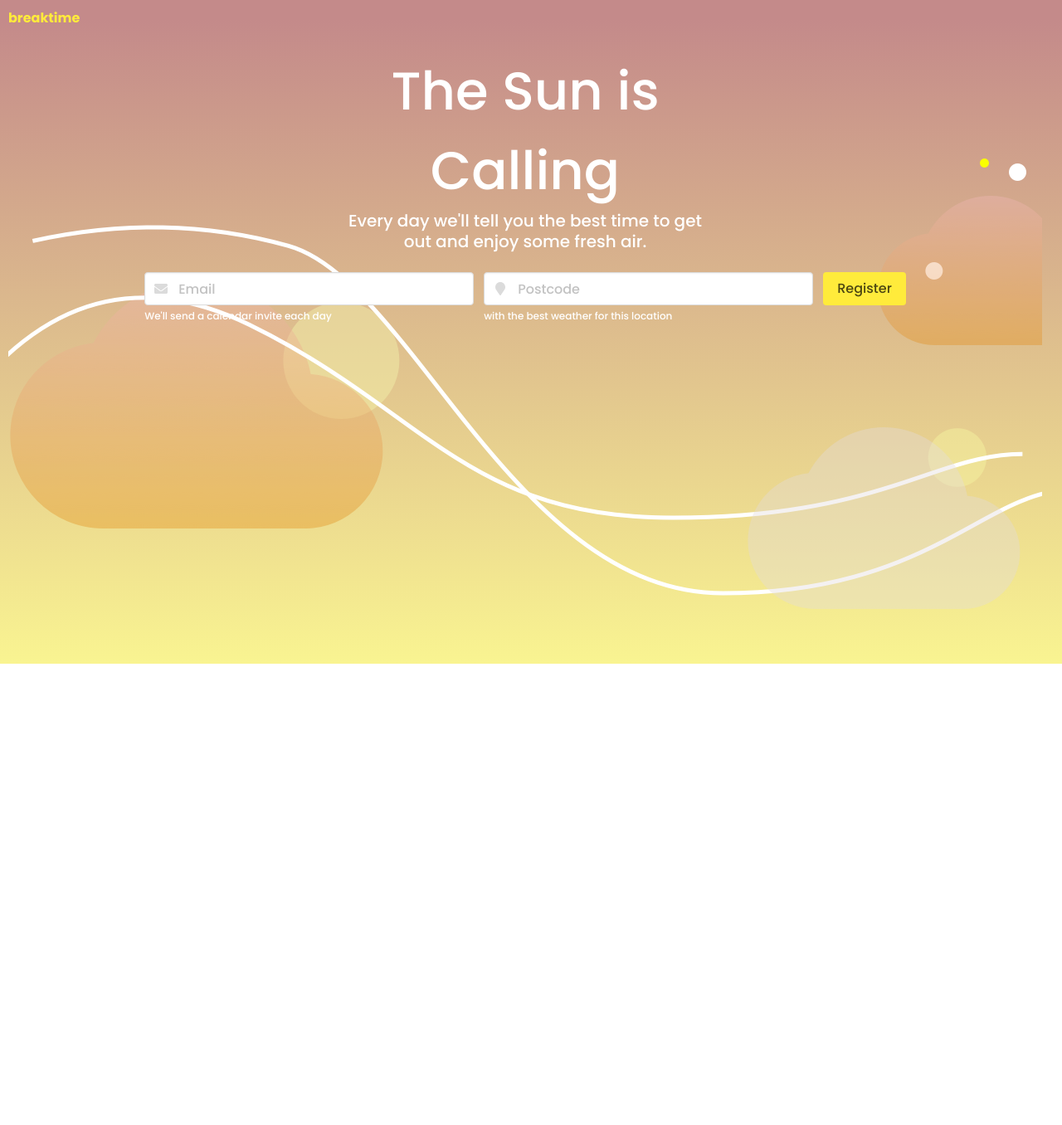
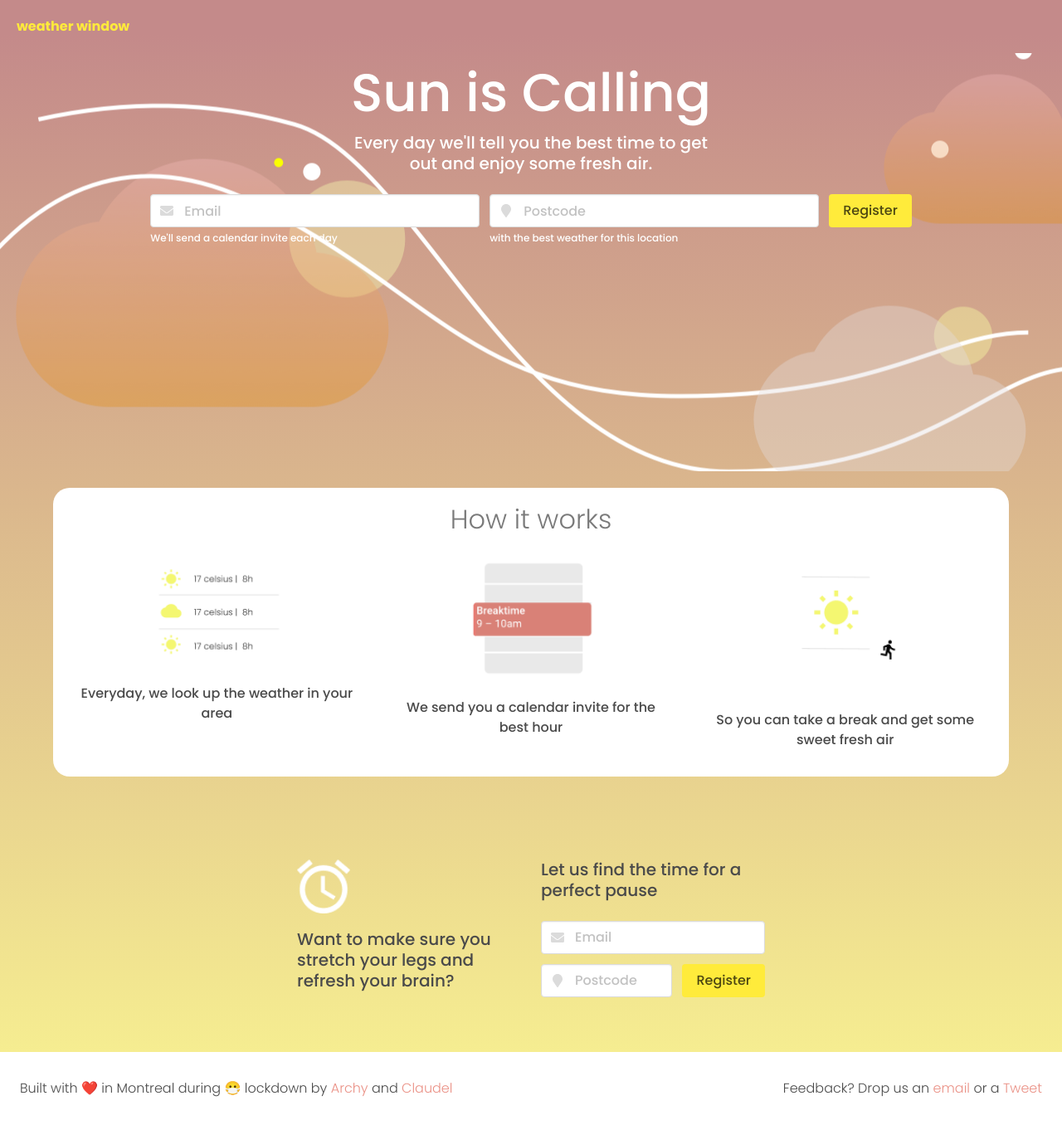
Before and after one commit to archydeberker/wildly-backend, a Flask app: page / in a window 1280 px wide. Shown: the whole page at 83% size. Before the commit the page ends 800 px from the top, so only its background shows below. Run offline with Flask 2, Linux system fonts and the light colour scheme; parts of the project's set-up code (start-up, migrations or seed data) failed here and were passed over; some libraries are stand-ins or nearby versions.

Commit message:
Finish initial implementation of Claudel's frontend design

```diff
--- a/static/assets/css/sass/mystyles.scss
+++ b/static/assets/css/sass/mystyles.scss
@@ -1,14 +1,15 @@
 @charset "utf-8";
 
 // Import a Google Font
-@import url('https://fonts.googleapis.com/css?family=Poppins:500,700');
+@import url('https://fonts.googleapis.com/css?family=Poppins:300,500,700');
 
 // Set your brand colors
-$link: rgba(127, 0, 0);
 $yellow: #FFEB3B;
 $pink: #ea9085;
 $dusk: #fdd998;
+$link: $pink;
 $primary: $yellow;
+$secondary: $pink;
 
 // Update Bulma's global variables
 $family-serif: "Times New Roman";
@@ -19,7 +20,6 @@ $size-1: 4rem;
 
 .has-bg-img { background: url('/static/assets/images/clouds.png')
                center center;
-                max-height: 50%;
                 background-repeat: no-repeat;
                 width: 100%}
 
--- a/templates/base.html
+++ b/templates/base.html
@@ -14,24 +14,28 @@
         });
       });
     });
+
     </script>
 </head>
 
 <body>
-<div class="section" style="padding-top: 10px; padding-left: 10px;
-background-image: linear-gradient(#C48A8A 3%, #F9F491); height:100%">
+
+
+<div class="section is-paddingless" style="background-image: linear-gradient(#C48A8A 3%, #F9F491);
+min-height:100%">
+
         <nav class="navbar is-transparent" role="navigation" aria-label="main navigation"
          style="background-color:transparent">
-  <div class="navbar-brand is-transparent">
-    <span class="has-text-primary has-text-weight-bold"> breaktime </span>
+        <div class="navbar-brand is-transparent" style="padding: 20px">
+            <span class="has-text-primary has-text-weight-bold"> weather window </span>
         </div>
     </nav>
-
     {% with messages = get_flashed_messages() %}
     {% if messages %}
     <ul class=flashes>
         {% for message in messages %}
-    <div class="notification is-light is-primary has-text-grey is-transparent"><button class="delete"></button>
+        <div class="notification is-light is-primary has-text-grey is-transparent">
+            <button class="delete"></button>
             {{ message }}
         </div>
         {% endfor %}
@@ -43,5 +47,11 @@ style="background-color:transparent">
     {% endblock %}
 
 </div>
+
+<div class=" section has-background-white columns" style="padding-top:20; padding-bottom:20; margin-top: 50px">
+    <div class="column is-one-half has-text-left"> <span class="has-text-weight-light" > Built with ❤️ in Montreal during 😷 lockdown by <a href="https://www.linkedin.com/in/archy-de-berker/">Archy</a> and
+        <a href="https://www.linkedin.com/in/claudelrheault/">Claudel</a> </span> </div>
+    <div class="column is-one-half has-text-right"> <span class="has-text-weight-light" > Feedback? Drop us an <a href="mailto:weatherwindowapp@gmail.com"> email </a> or a <a href="https://ctt.ac/U4Ubl"> Tweet </a></span></div>
+</div>
 </body>
 </html>
--- a/templates/register.html
+++ b/templates/register.html
@@ -1,11 +1,11 @@
 {% extends "base.html" %}
 {% block content %}
-<section class="hero has-bg-img" style="width:100%; min-height: 800px">
+<section class="hero has-bg-img" style="width:100%; padding-bottom:20%">
     <div class="container">
         <div class="columns is-centered">
             <div class="column is-half">
                 <h1 class="is-size-1 has-text-white has-text-centered">
-            The Sun is Calling
+                    Sun is Calling
                 </h1>
                 <h2 class="subtitle  has-text-white has-text-centered"> Every day we'll tell you the best time
                     to get out and enjoy some fresh air.</h2>
@@ -18,7 +18,8 @@
                 <div class="field-body">
                     <div class="field">
                         <p class="control has-icons-left has-icons-right">
-                            <input required id={{ form.email.id }} class="input" name="email" type="email" placeholder="Email">
+                            <input required id={{ form.email.id }} class="input" name="email" type="email"
+                                   placeholder="Email">
                             <span class="icon is-small is-left">
                     <i class="fas fa-envelope"></i>
                     </span>
@@ -27,7 +28,8 @@
                     </div>
                     <div class="field">
                         <p class="control has-icons-left has-icons-right">
-                            <input required id={{ form.postcode.id }} class="input" name="postcode" type="text" placeholder="Postcode">
+                            <input required id={{ form.postcode.id }} class="input" name="postcode" type="text"
+                                   placeholder="Postcode">
                             <span class="icon is-small is-left">
                     <i class="fas fa-map-marker"></i>
                     </span>
@@ -44,7 +46,73 @@
         </form>
     </div>
 </section>
-<section class="">
+<div class="container has-background-white is-rounded" style="border-radius: 20px; padding: 20px; margin-top: 20px">
+    <h1 class="has-text-centered title has-text-grey has-text-weight-light"> How it works</h1>
+    <div class="columns">
+        <div class="column has-text-centered">
+            <figure class="image">
+                <img src="/static/assets/images/breaktime-col1.png"
+                     style="width:180px; display: inline-block">
+            </figure>
+            <div class="column">Everyday, we look up the weather in your area</div>
+        </div>
+        <div class="column has-text-centered">
+            <figure class="image">
+                <img src="/static/assets/images/breaktime-col2.png"
+                     style="width:180px; display: inline-block">
+            </figure>
+            <div class="column">We send you a calendar invite for the best hour</div>
+        </div>
+        <div class="column has-text-centered">
+            <figure class="image">
+                <img src="/static/assets/images/breaktime-col3.png"
+                     style="width:180px; display: inline-block">
+            </figure>
+            <div class="column">So you can take a break and get some sweet fresh air</div>
+        </div>
+    </div>
+    <div class="columns has-text-centered is-8 is-variable">
+    </div>
+</div>
+<div class="container" style="padding-top:100px">
+    <div class="columns is-centered">
+        <div class="column is-one-quarter">
+            <figure class="image is-64x64" style="margin-bottom: 20px"><img src="/static/assets/images/clock.png">
+            </figure>
+            <p class="subtitle"> Want to make sure you stretch your legs and refresh your brain? </p>
+        </div>
+        <div class="column  is-one-quarter">
+               <form action="" method="post" novalidate>
+            {{ form.hidden_tag() }}
 
-</section>
+            <p class="subtitle"> Let us find the time for a perfect pause</p>
+            <div class="field">
+                <p class="control has-icons-left has-icons-right">
+                    <input required id={{ form.email.id }} class="input" name="email" type="email" placeholder="Email">
+                    <span class="icon is-small is-left">
+                    <i class="fas fa-envelope"></i>
+                    </span>
+                </p>
+            </div>
+            <div class="field is-horizontal">
+                <div class="field-body">
+
+                    <div class="field">
+                        <p class="control has-icons-left has-icons-right">
+                            <input required id={{ form.postcode.id }} class="input" name="postcode" type="text"
+                                   placeholder="Postcode">
+                            <span class="icon is-small is-left">
+                    <i class="fas fa-map-marker"></i>
+                    </span>
+                        </p>
+                    </div>
+                    <div class="field">
+                        <input class="button is-primary" type="submit" value="Register"/>
+                    </div>
+                </div>
+            </div>
+
+               </form>
+        </div>
+    </div>
     {% endblock %}
```
Also changed, not shown: static/assets/css/mystyles.css, static/assets/images/breaktime-col1.png (added), static/assets/images/breaktime-col2.png (added), static/assets/images/breaktime-col3.png (added), static/assets/images/clock.png (added), 1 other file. Lines whose indentation alone changed are shown as unchanged.
